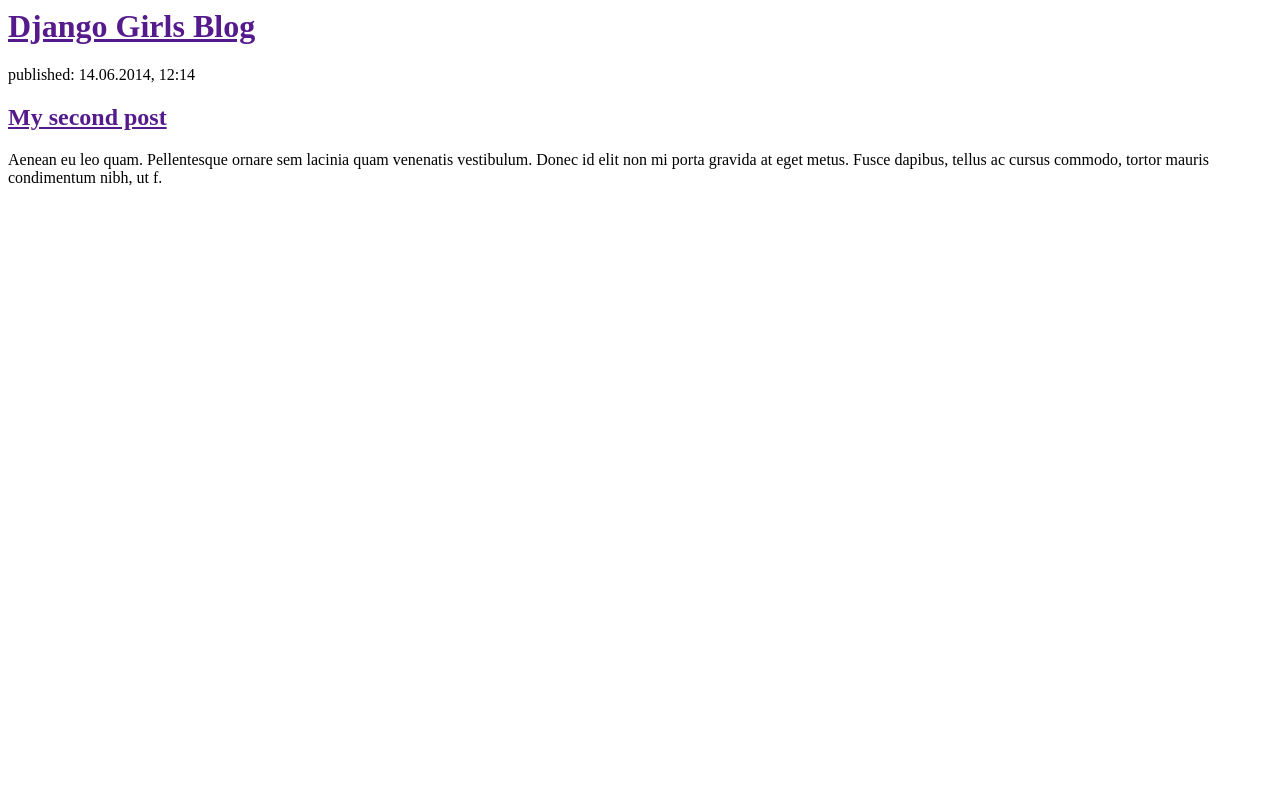
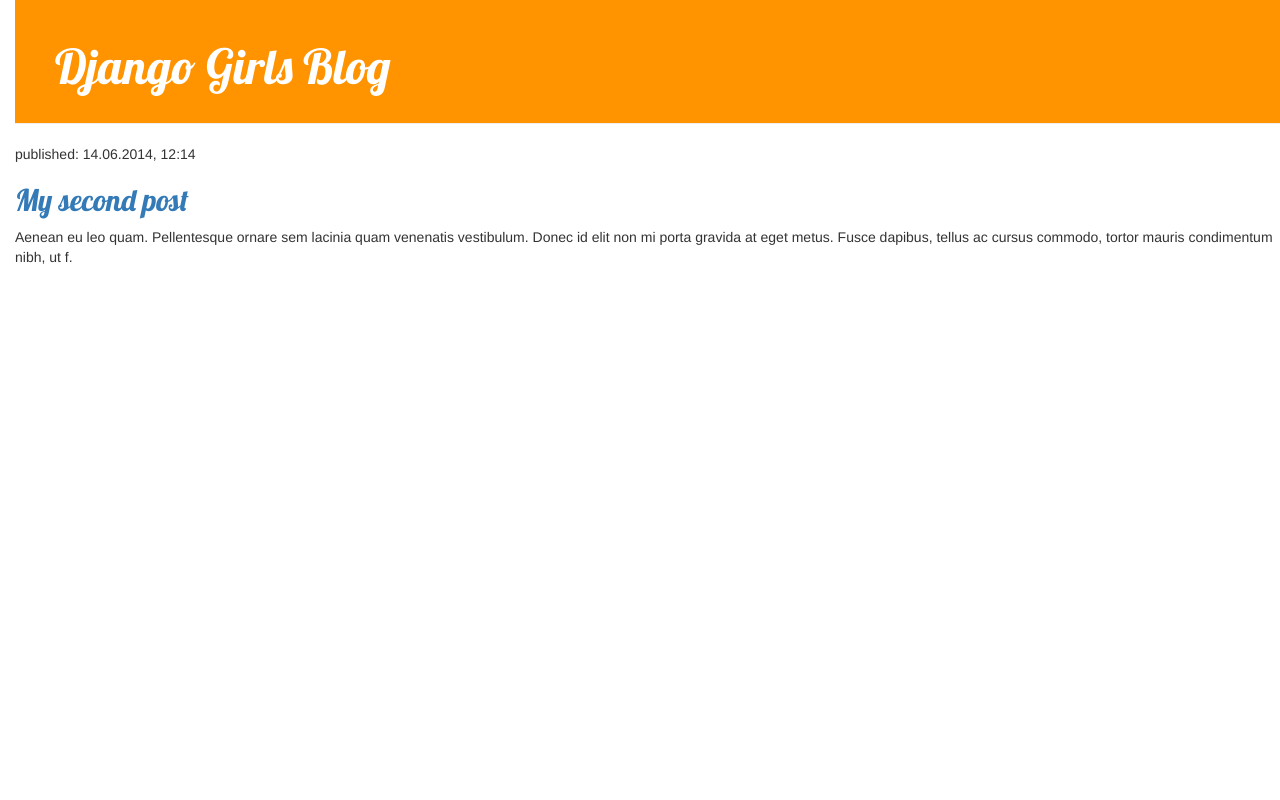
Before and after one commit to ThinkAllofYours/ilikeu, a Django app: page / in a window 1280 px wide. Run offline with Django 3.2, Linux system fonts and the light colour scheme; data that the repository does not hold is empty; some libraries are stand-ins or nearby versions.

Commit message:
Added view and template for detailed blog post as well CSS for the site.

```diff
--- /dev/null
+++ b/ilikeu/static/css/blog.css
@@ -0,0 +1,67 @@
+h1 a {
+    color: #FCA205;
+    font-family: 'Lobster';
+}
+
+body
+{
+    padding-left : 15px;
+}
+
+.page-header
+{
+    background-color: #ff9400;
+    margin-top: 0;
+    padding: 20px 20px 20px 40px;
+}
+
+.page-header h1, .page-header h1 a, .page-header h1 a:visited, .page-header h1 a:active
+{
+        color: #ffffff;
+        font-size: 36pt;
+        text-decoration: none;
+}
+
+.content
+{
+    margin-left: 40px;
+}
+
+h1, h2, h3, h4
+{
+    font-family: 'Lobster', cursive;
+}
+
+.date
+{
+    float: right;
+    color: #828282;
+}
+
+.save
+{
+    float: right;
+}
+
+.post-form textarea, .post-form input
+{
+    width: 100%;
+}
+
+.top-menu, .top-menu:hover, .top-menu:visited
+{
+    color: #ffffff;
+    float: right;
+    font-size: 26pt;
+    margin-right: 20px;
+}
+
+.post
+{
+    margin-bottom: 70px;
+}
+
+.post h1 a, .post h1 a:visited
+{
+        color: #000000;
+}
--- /dev/null
+++ b/ilikeu/templates/blog/base.html
@@ -0,0 +1,30 @@
+{% load staticfiles %}
+<html>
+<head>
+    <link rel="stylesheet" href="//maxcdn.bootstrapcdn.com/bootstrap/3.2.0/css/bootstrap.min.css">
+    <link rel="stylesheet" href="//maxcdn.bootstrapcdn.com/bootstrap/3.2.0/css/bootstrap-theme.min.css">
+    <link href="https://fonts.googleapis.com/css?family=Lobster&subset=latin,latin-ext" rel="stylesheet" type="text/css">
+    <link rel="stylesheet" href="{% static 'css/blog.css' %}">
+    <title>Django Girls blog</title>
+</head>
+<body>
+    <div class="page-header">
+        <h1><a href="">Django Girls Blog</a></h1>
+    </div>
+
+    <div class="content container">
+        <div class="row">
+            <div class="col-ms-8">
+                {% block content %}
+                {% endblock %}
+            </div>
+        </div>
+    </div>
+
+    <div>
+        <p>published: 14.06.2014, 12:14</p>
+        <h2><a href="">My second post</a></h2>
+        <p>Aenean eu leo quam. Pellentesque ornare sem lacinia quam venenatis vestibulum. Donec id elit non mi porta gravida at eget metus. Fusce dapibus, tellus ac cursus commodo, tortor mauris condimentum nibh, ut f.</p>
+    </div>
+</body>
+</html>
--- a/ilikeu/urls.py
+++ b/ilikeu/urls.py
@@ -3,4 +3,5 @@
 
 urlpatterns = [
     url(r'^$', views.post_list, name='post_list'),
+    url(r'^post/(?P<pk>[0-9]+)/$', views.post_detail, name='post_detail'),
 ]
--- a/ilikeu/views.py
+++ b/ilikeu/views.py
@@ -1,8 +1,13 @@
 from django.shortcuts import render
 from django.utils import timezone
 from .models import Post
+from django.shortcuts import render, get_object_or_404
 
 # Create your views here.
 def post_list(request):
     posts = Post.objects.filter(published_date__lte=timezone.now()).order_by('published_date')
     return render(request, 'blog/post_list.html',{'posts' : posts})
+
+def post_detail(request, pk):
+    post = get_object_or_404(Post, pk=pk)
+    return render(request, 'blog/post_detail.html', {'post':post})
```
Also changed, not shown: ilikeu/templates/blog/post_detail.html (added, +13 -0 lines), ilikeu/templates/blog/post_list.html (+12 -23 lines).
